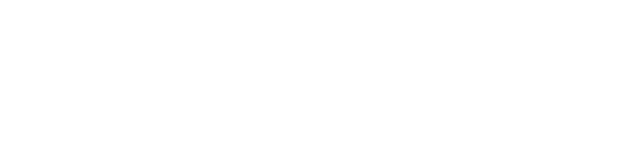
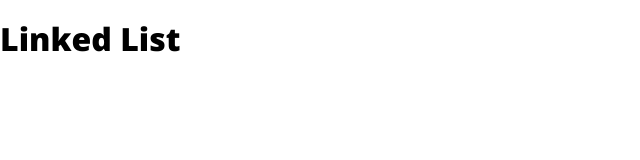
Before and after one commit to tylerjhevia/Linked-List, a plain HTML site: page index.html in a window 1280 px wide. Shown: the whole page, without its empty margins (0-640 px from the left). Drawn offline with nearby package versions, Linux system fonts and the light colour scheme.

Commit message:
added h1 to index.html

```diff
--- a/index.html
+++ b/index.html
@@ -9,6 +9,8 @@
     <link href="https://fonts.googleapis.com/css?family=Open+Sans:400,800" rel="stylesheet"/>
   </head>
   <body>
+    <h1>Linked List</h1>
+
     <script type='text/javascript' src='script.js'></script>
     </body>
 </html>
```
